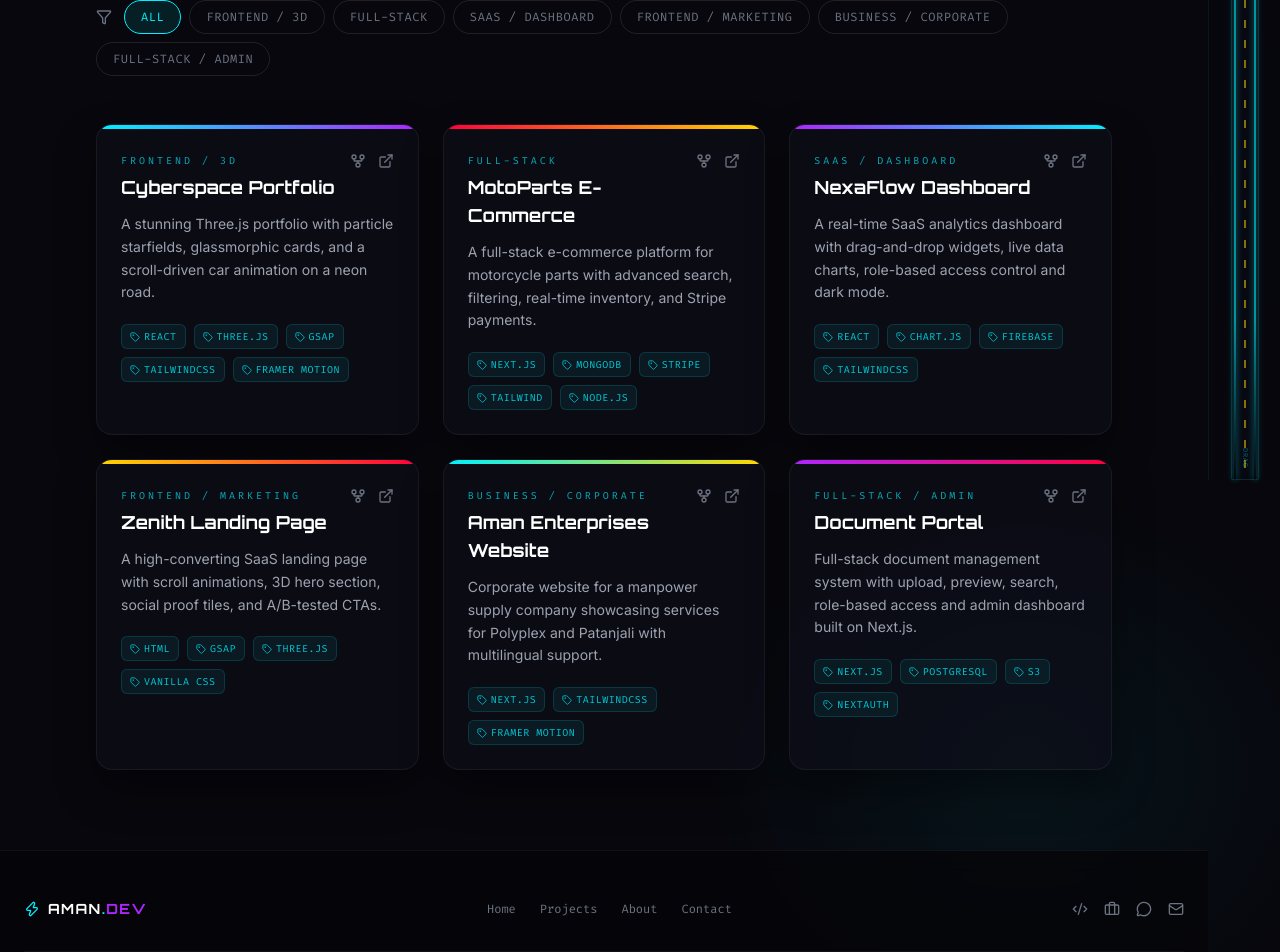
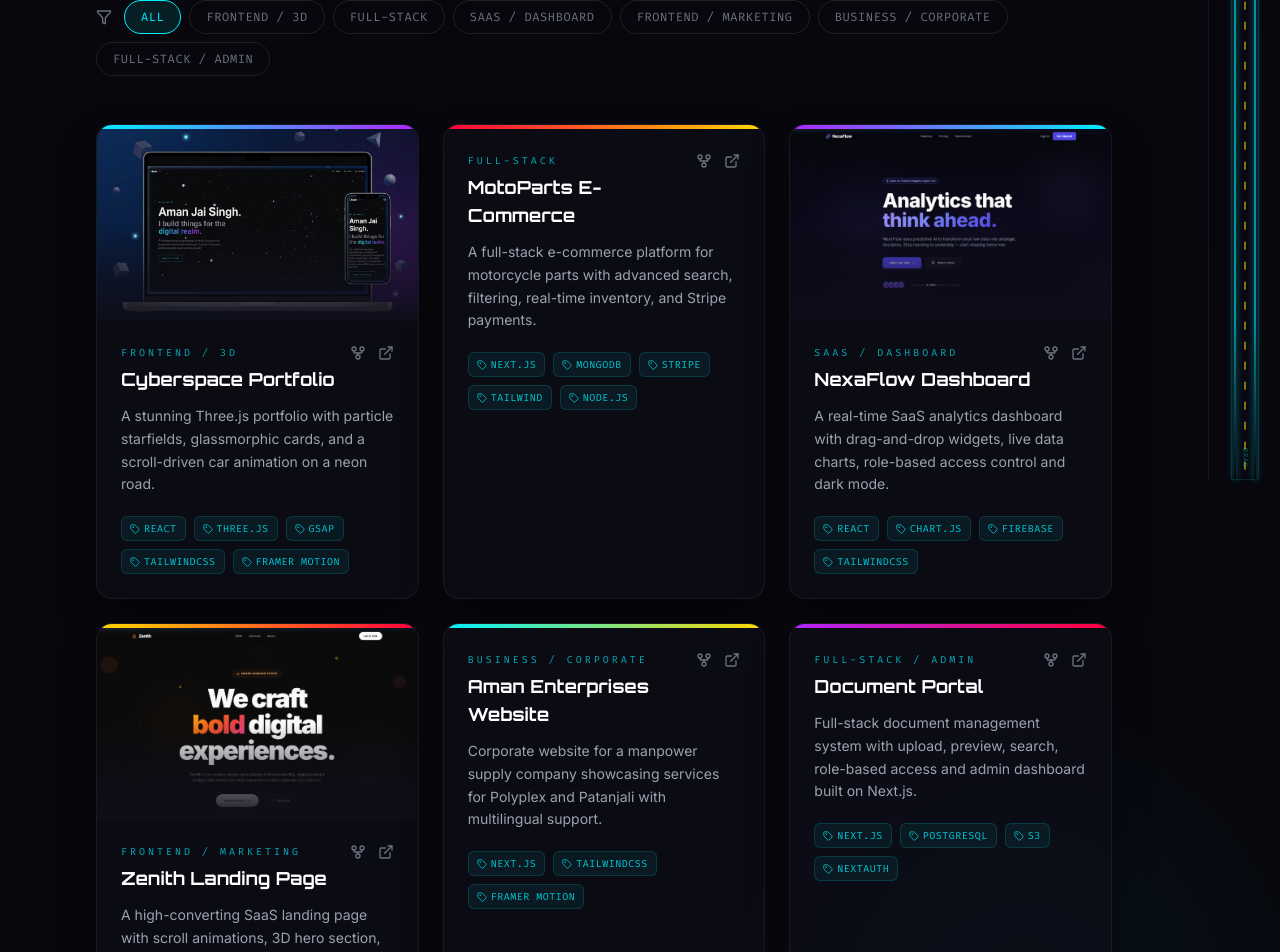
Before and after one commit to AmanJaiSingh/Aman.dev, a React (Vite) app: page /projects in a window 1280 px wide. Shown: the part 320-1272 px from the top of the page. Built offline with nearby package versions, Linux system fonts and the light colour scheme.

Commit message:
Add project thumbnails for Cyberspace, NexaFlow and Zenith

```diff
--- a/src/data.js
+++ b/src/data.js
@@ -10,6 +10,7 @@ export const PROJECTS = [
     accentColor2: '#b026ff',
     github: 'https://github.com/AmanJaiSingh/Aman.dev',
     live: '#',
+    image: '/projects/01_Cyberspace_Portfolio.png',
     featured: true,
   },
   {
@@ -22,6 +23,7 @@ export const PROJECTS = [
     accentColor2: '#ffd700',
     github: 'https://github.com/AmanJaiSingh/Moto_parts',
     live: '#',
+    image: '',
     featured: true,
   },
   {
@@ -34,6 +36,7 @@ export const PROJECTS = [
     accentColor2: '#00f0ff',
     github: 'https://github.com/AmanJaiSingh/NexaFlow',
     live: '#',
+    image: '/projects/02_NexaFlow_Normal_SS.png',
     featured: true,
   },
   {
@@ -46,6 +49,7 @@ export const PROJECTS = [
     accentColor2: '#ff003c',
     github: 'https://github.com/AmanJaiSingh/Zenith',
     live: '#',
+    image: '/projects/03_Zenith_Normal_SS.png',
     featured: false,
   },
   {
@@ -58,6 +62,7 @@ export const PROJECTS = [
     accentColor2: '#ffd700',
     github: '#',
     live: '#',
+    image: '',
     featured: false,
   },
   {
@@ -70,6 +75,7 @@ export const PROJECTS = [
     accentColor2: '#ff003c',
     github: '#',
     live: '#',
+    image: '',
     featured: false,
   },
 ]
```
